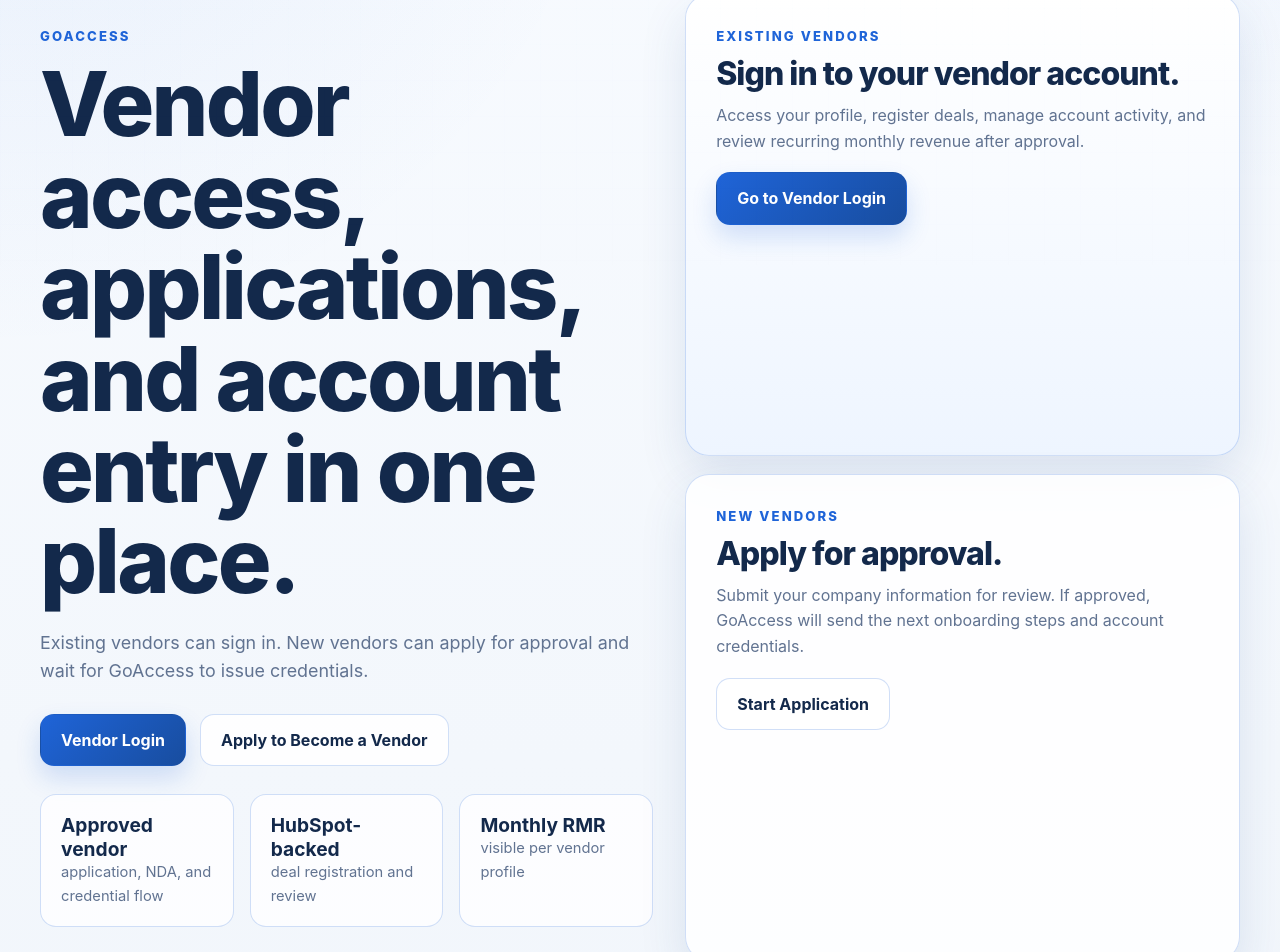
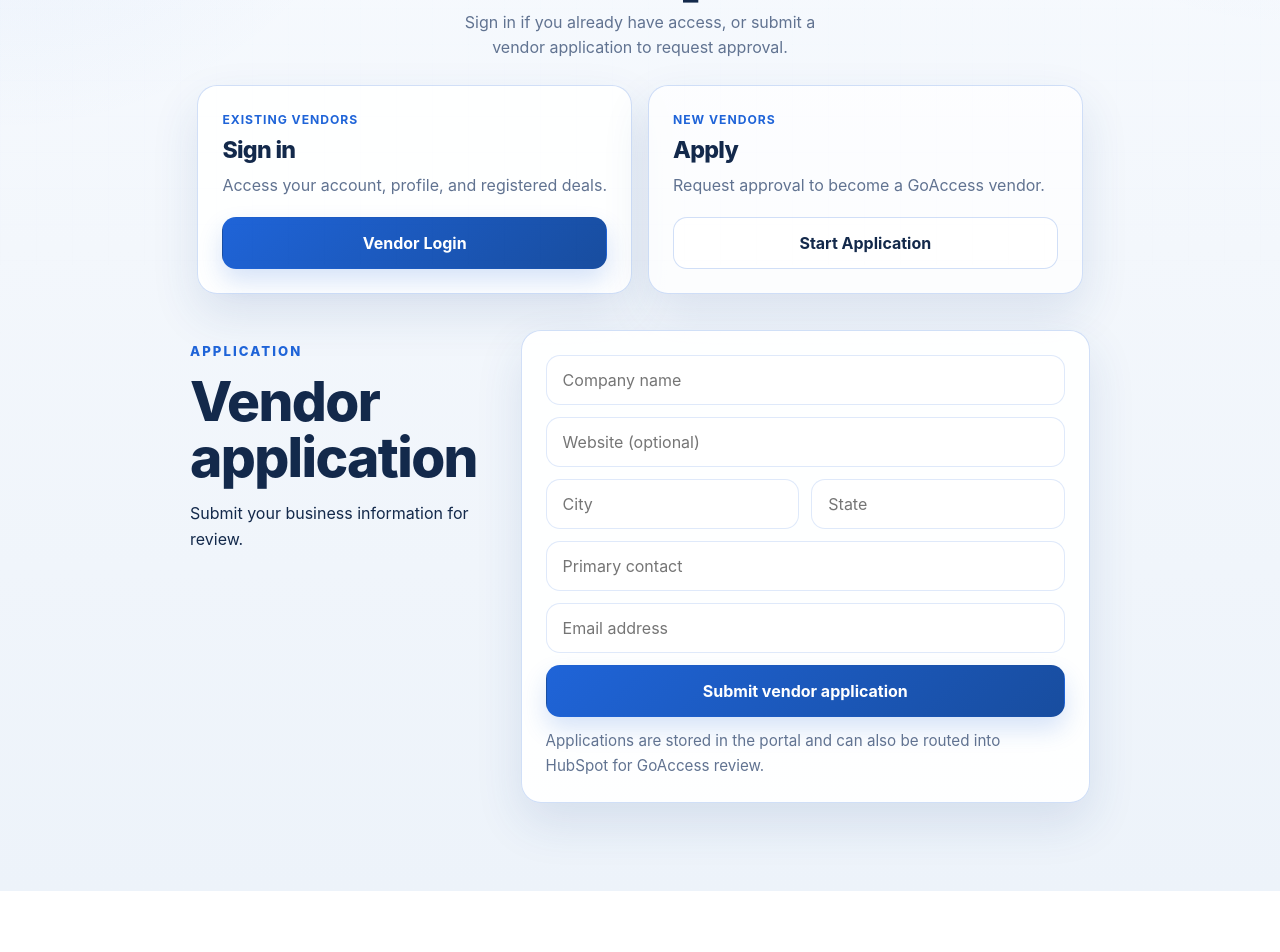
Before and after one commit to Brandonoswalt18-bot/PRM, a Next.js app: page / in a window 1280 px wide. Shown: the part 280-1232 px from the top of the page. After the commit the page ends 1171 px from the top, so only its background shows below. Built offline with nearby package versions, Linux system fonts and the light colour scheme.

Commit message:
Simplify vendor access homepage and email errors

```diff
--- a/app/api/vendor-applications/route.ts
+++ b/app/api/vendor-applications/route.ts
@@ -87,8 +87,12 @@
   let message = "Your GoAccess vendor application has been submitted for review.";
 
   if (failedNotifications.length > 0) {
+    const reasons = failedNotifications
+      .map((item) => item.reference)
+      .filter(Boolean)
+      .join(" | ");
     message =
-      "Your application was submitted, but email delivery failed. Review the admin queue for the exact Resend error.";
+      `Your application was submitted, but email delivery failed.${reasons ? ` ${reasons}` : ""}`;
   } else if (loggedNotifications.length > 0) {
     message =
       "Your application was submitted. Email delivery is not fully configured yet, so confirmations were only logged.";
--- a/app/globals.css
+++ b/app/globals.css
@@ -199,22 +199,23 @@
 
 .marketing-minimal {
   display: grid;
-  gap: 56px;
-  padding-top: 46px;
+  gap: 36px;
+  padding-top: 18px;
 }
 
-.minimal-hero {
+.minimal-access {
   display: grid;
-  grid-template-columns: 1.05fr 0.95fr;
-  gap: 32px;
-  align-items: stretch;
+  gap: 24px;
+  max-width: 900px;
+  margin: 0 auto;
 }
 
-.minimal-copy {
+.minimal-access-copy {
   display: grid;
-  gap: 0;
-  align-content: center;
-  padding: 34px 0;
+  gap: 8px;
+  justify-items: center;
+  text-align: center;
+  padding: 12px 0 0;
 }
 
 .lede,
@@ -234,76 +235,59 @@
 }
 
 .lede {
-  max-width: 62ch;
-  font-size: 1.12rem;
-  margin: 22px 0 28px;
+  max-width: 38ch;
+  font-size: 1rem;
+  margin: 4px 0 0;
 }
 
-.hero-actions {
-  display: flex;
-  gap: 14px;
-  flex-wrap: wrap;
-  justify-content: flex-start;
+.access-actions-grid {
+  display: grid;
+  grid-template-columns: repeat(2, minmax(0, 1fr));
+  gap: 16px;
 }
 
-.minimal-metrics {
-  display: grid;
-  grid-template-columns: repeat(3, minmax(0, 1fr));
-  gap: 16px;
-  margin-top: 28px;
-}
-
-.minimal-metric {
-  padding: 18px 20px;
-  border: 1px solid var(--line-strong);
-  border-radius: var(--radius-md);
-  background: rgba(255, 255, 255, 0.78);
-  text-align: left;
-}
-
-.minimal-metric strong,
 .mock-card strong,
 .price {
   display: block;
   font-size: 1.2rem;
 }
 
-.minimal-metric span,
 .mock-card small,
 .mock-card .label {
   color: var(--muted);
   font-size: 0.92rem;
 }
 
-.access-panel {
-  display: grid;
-  gap: 18px;
-}
-
-.access-card {
-  padding: 30px;
-  border-radius: 24px;
+.access-action-card {
+  padding: 24px;
+  border-radius: 20px;
   border: 1px solid var(--line-strong);
   background: rgba(255, 255, 255, 0.9);
   box-shadow: var(--shadow);
+  display: grid;
+  gap: 10px;
 }
 
-.primary-access-card {
-  background: linear-gradient(180deg, #ffffff, #eef5ff);
+.access-action-card-muted {
+  background: rgba(255, 255, 255, 0.74);
 }
 
-.secondary-access-card {
-  background: rgba(255, 255, 255, 0.86);
+.access-label {
+  color: var(--signal);
+  font-size: 0.76rem;
+  font-weight: 700;
+  letter-spacing: 0.08em;
+  text-transform: uppercase;
 }
 
-.access-card h2 {
+.access-action-card h2 {
   max-width: none;
-  font-size: 2rem;
-  margin-bottom: 12px;
+  font-size: 1.45rem;
+  margin: 0;
 }
 
-.access-card p {
-  margin: 0 0 18px;
+.access-action-card p {
+  margin: 0 0 8px;
   color: var(--muted);
 }
 
@@ -425,49 +409,23 @@
   color: var(--signal-deep);
 }
 
-section {
-  margin-top: 110px;
-}
-
-.minimal-proof {
-  display: grid;
-  grid-template-columns: repeat(5, minmax(0, 1fr));
-  gap: 16px;
-}
-
-.proof-card {
-  padding: 22px 20px;
-  border-radius: 22px;
-  border: 1px solid var(--line-strong);
-  background: rgba(255, 255, 255, 0.84);
-}
-
-.proof-card strong {
-  display: block;
-  margin-top: 10px;
-  font-size: 1.55rem;
-}
-
-.proof-card small,
-.proof-card .label {
-  color: var(--muted);
-}
-
 .minimal-apply {
   display: grid;
-  grid-template-columns: 0.8fr 1.2fr;
-  gap: 30px;
+  grid-template-columns: 0.7fr 1.3fr;
+  gap: 24px;
   align-items: start;
+  max-width: 900px;
+  margin: 0 auto;
 }
 
 .minimal-apply-copy {
-  padding: 26px 0;
+  padding: 10px 0;
 }
 
 .minimal-form-card {
-  padding: 30px;
+  padding: 24px;
   border: 1px solid var(--line-strong);
-  border-radius: 26px;
+  border-radius: 20px;
   background: rgba(255, 255, 255, 0.92);
   box-shadow: var(--shadow);
 }
@@ -929,7 +887,7 @@
 }
 
 @media (max-width: 1080px) {
-  .minimal-hero,
+  .minimal-access,
   .minimal-apply,
   .product-hero,
   .cta-card,
@@ -950,7 +908,6 @@
   .architecture-grid,
   .roadmap-grid,
   .pricing-grid,
-  .minimal-proof,
   .product-stats,
   .product-columns {
     grid-template-columns: repeat(2, minmax(0, 1fr));
@@ -979,13 +936,13 @@
   }
 
   .minimal-metrics,
+  .access-actions-grid,
   .mock-grid,
   .feature-grid,
   .flow-grid,
   .architecture-grid,
   .roadmap-grid,
   .pricing-grid,
-  .minimal-proof,
   .product-stats,
   .product-columns,
   .stack-meta-grid,
@@ -1001,7 +958,7 @@
   }
 
   section {
-    margin-top: 82px;
+    margin-top: 56px;
   }
 
   .workspace-band,
--- a/components/marketing/marketing-page.tsx
+++ b/components/marketing/marketing-page.tsx
@@ -1,6 +1,6 @@
 import Link from "next/link";
 import { DemoRequestForm } from "@/components/marketing/demo-request-form";
-import { heroMetrics, heroStats, navItems } from "@/data/site-content";
+import { navItems } from "@/data/site-content";
 
 export function MarketingPage() {
   return (
@@ -23,77 +23,41 @@
       </header>
 
       <main className="marketing-minimal">
-        <section className="minimal-hero" id="access">
-          <div className="minimal-copy">
+        <section className="minimal-access" id="access">
+          <div className="minimal-access-copy">
             <div className="eyebrow eyebrow-blue">GOACCESS</div>
-            <h1>Vendor access, applications, and account entry in one place.</h1>
+            <h1>Vendor portal</h1>
             <p className="lede">
-              Existing vendors can sign in. New vendors can apply for approval and wait for
-              GoAccess to issue credentials.
+              Sign in if you already have access, or submit a vendor application to request approval.
             </p>
-            <div className="hero-actions">
+          </div>
+
+          <div className="access-actions-grid">
+            <article className="access-action-card">
+              <span className="access-label">Existing vendors</span>
+              <h2>Sign in</h2>
+              <p>Access your account, profile, and registered deals.</p>
               <Link className="button button-primary button-blue" href="/login">
                 Vendor Login
               </Link>
-              <Link className="button button-secondary button-white" href="#apply">
-                Apply to Become a Vendor
-              </Link>
-            </div>
-            <div className="minimal-metrics">
-              {heroMetrics.map((metric) => (
-                <div className="minimal-metric" key={metric.label}>
-                  <strong>{metric.value}</strong>
-                  <span>{metric.label}</span>
-                </div>
-              ))}
-            </div>
-          </div>
+            </article>
 
-          <aside className="access-panel">
-            <div className="access-card primary-access-card">
-              <div className="eyebrow eyebrow-blue">EXISTING VENDORS</div>
-              <h2>Sign in to your vendor account.</h2>
-              <p>
-                Access your profile, register deals, manage account activity, and review
-                recurring monthly revenue after approval.
-              </p>
-              <Link className="button button-primary button-blue" href="/login">
-                Go to Vendor Login
-              </Link>
-            </div>
-
-            <div className="access-card secondary-access-card">
-              <div className="eyebrow eyebrow-blue">NEW VENDORS</div>
-              <h2>Apply for approval.</h2>
-              <p>
-                Submit your company information for review. If approved, GoAccess will send
-                the next onboarding steps and account credentials.
-              </p>
+            <article className="access-action-card access-action-card-muted">
+              <span className="access-label">New vendors</span>
+              <h2>Apply</h2>
+              <p>Request approval to become a GoAccess vendor.</p>
               <Link className="button button-secondary button-white" href="#apply">
                 Start Application
               </Link>
-            </div>
-          </aside>
-        </section>
-
-        <section className="minimal-proof">
-          {heroStats.map((stat) => (
-            <article className="proof-card proof-card-light" key={stat.label}>
-              <span className="label">{stat.label}</span>
-              <strong>{stat.value}</strong>
-              {"detail" in stat && stat.detail ? <small>{stat.detail}</small> : null}
             </article>
-          ))}
+          </div>
         </section>
 
         <section className="minimal-apply" id="apply">
           <div className="minimal-apply-copy">
-            <div className="eyebrow eyebrow-blue">VENDOR APPLICATION</div>
-            <h2>Apply for GoAccess vendor approval.</h2>
-            <p>
-              Complete the application below. Once reviewed, GoAccess will follow up with
-              approval status and next steps.
-            </p>
+            <div className="eyebrow eyebrow-blue">APPLICATION</div>
+            <h2>Vendor application</h2>
+            <p>Submit your business information for review.</p>
           </div>
           <div className="minimal-form-card">
             <DemoRequestForm />
```
